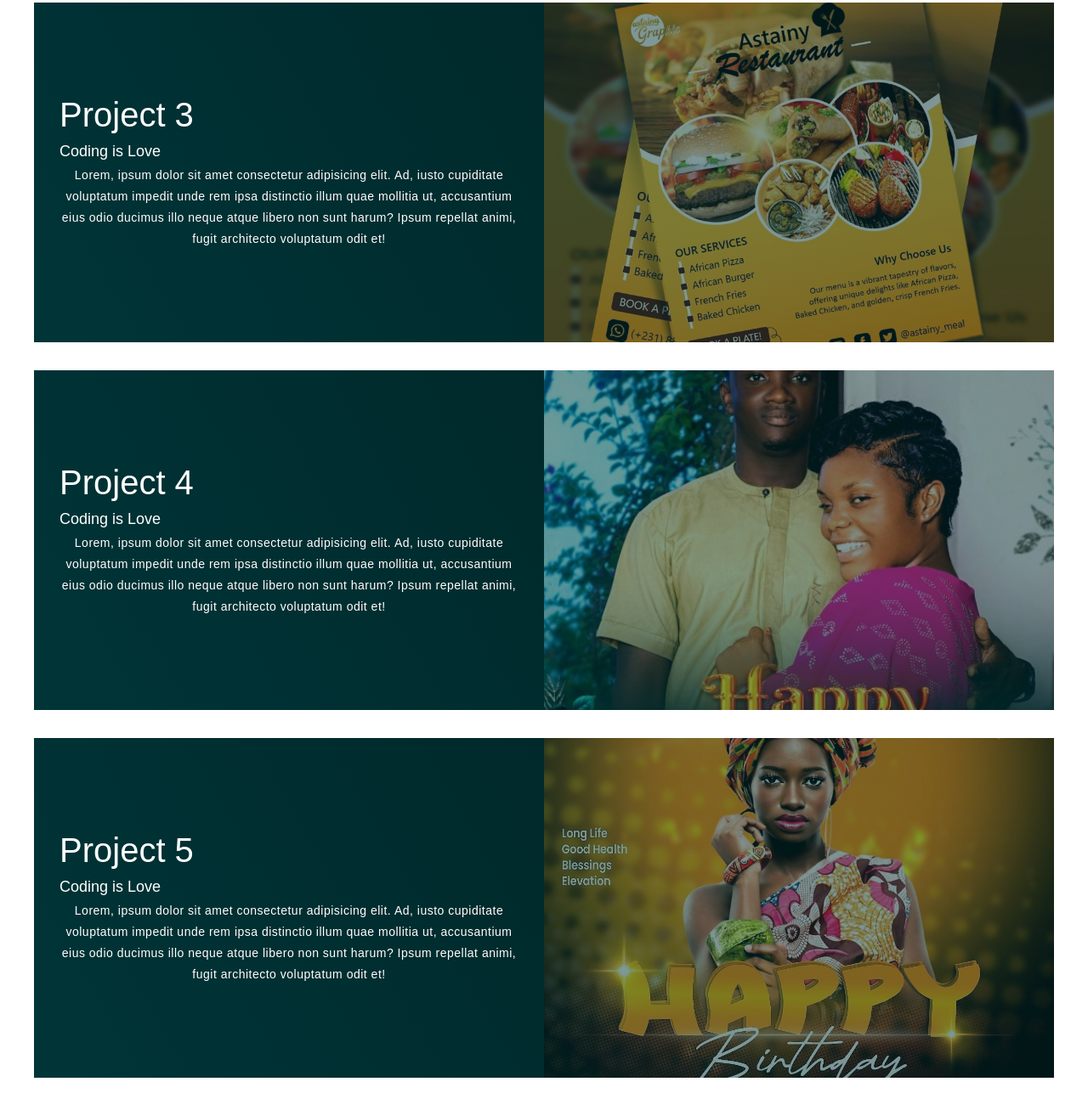
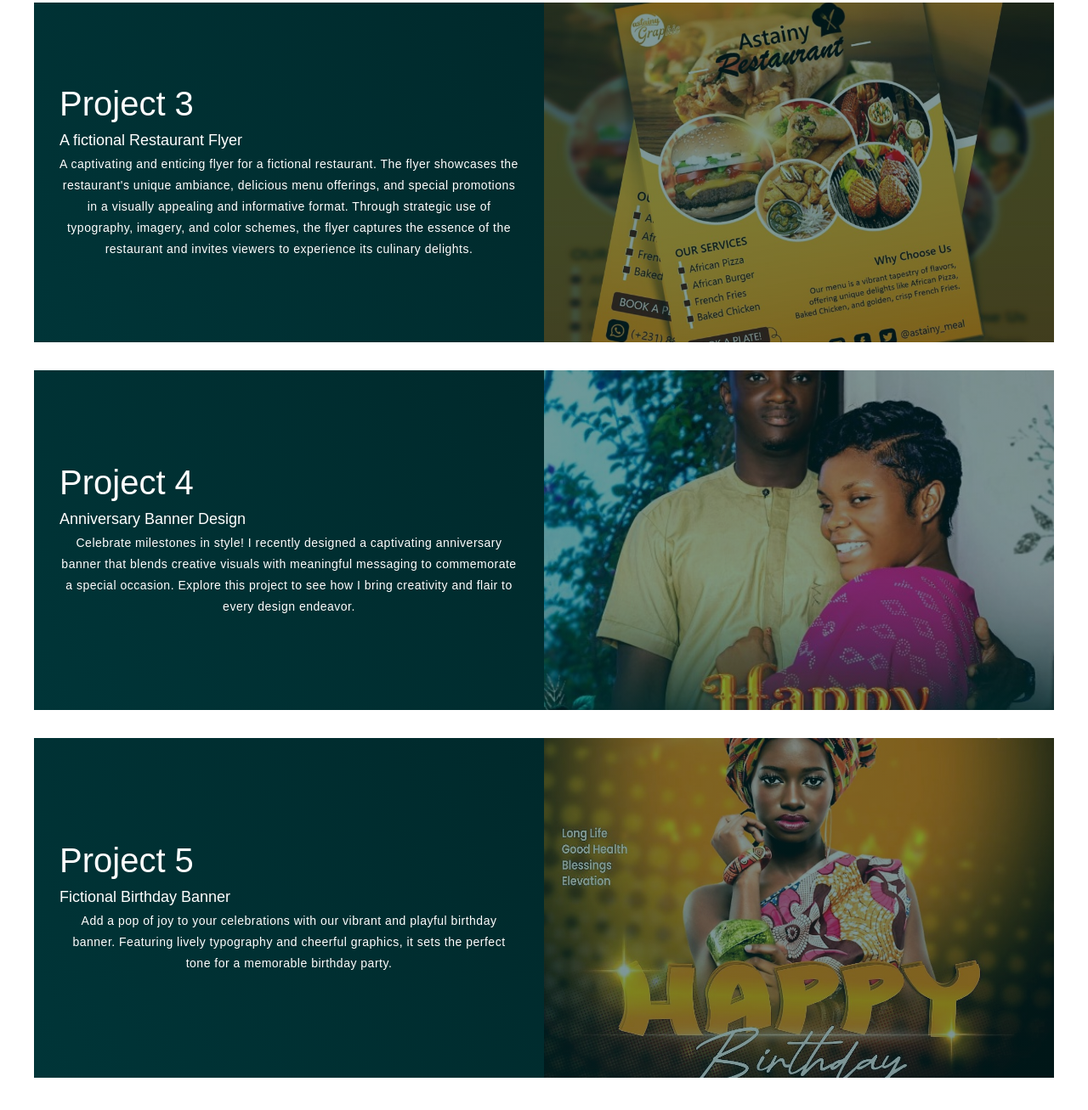
Before and after one commit to astainy1/astainyportfolio, a plain HTML site: page projects.html in a window 1280 px wide. Shown: the part 1195-2502 px from the top of the page at 85% size. Drawn offline with Linux system fonts and the light colour scheme.

Commit message:
Update projects.html

```diff
--- a/projects.html
+++ b/projects.html
@@ -88,10 +88,13 @@
         <div class="project-item">
           <div class="project-info">
             <h1>Project 3</h1>
-            <h2>Coding is Love</h2>
-            <p>Lorem, ipsum dolor sit amet consectetur adipisicing elit. Ad, iusto cupiditate voluptatum impedit unde
-              rem ipsa distinctio illum quae mollitia ut, accusantium eius odio ducimus illo neque atque libero non sunt
-              harum? Ipsum repellat animi, fugit architecto voluptatum odit et!</p>
+            <h2>A fictional Restaurant Flyer</h2>
+            <p>
+               A captivating and enticing flyer for a fictional restaurant. The flyer showcases the restaurant's unique ambiance,
+              delicious menu offerings, and special promotions in a visually appealing and informative format. Through strategic
+              use of typography, imagery, and color schemes, the flyer captures the essence of the restaurant and invites viewers
+              to experience its culinary delights.
+            </p>
           </div>
           <div class="project-img">
             <img src="./img/img-3.jpg" alt="img">
@@ -105,10 +108,13 @@
         <div class="project-item">
           <div class="project-info">
             <h1>Project 4</h1>
-            <h2>Coding is Love</h2>
-            <p>Lorem, ipsum dolor sit amet consectetur adipisicing elit. Ad, iusto cupiditate voluptatum impedit unde
-              rem ipsa distinctio illum quae mollitia ut, accusantium eius odio ducimus illo neque atque libero non sunt
-              harum? Ipsum repellat animi, fugit architecto voluptatum odit et!</p>
+            <h2>Anniversary Banner Design</h2>
+            <p>
+              Celebrate milestones in style! I recently designed a captivating anniversary banner that blends creative
+              visuals with meaningful messaging to
+              commemorate a special occasion. Explore this project to see how I bring creativity and flair
+              to every design endeavor.
+            </p>
           </div>
           <div class="project-img">
             <img src="./img/img-6.jpg" alt="img">
@@ -122,10 +128,12 @@
         <div class="project-item">
           <div class="project-info">
             <h1>Project 5</h1>
-            <h2>Coding is Love</h2>
-            <p>Lorem, ipsum dolor sit amet consectetur adipisicing elit. Ad, iusto cupiditate voluptatum impedit unde
-              rem ipsa distinctio illum quae mollitia ut, accusantium eius odio ducimus illo neque atque libero non sunt
-              harum? Ipsum repellat animi, fugit architecto voluptatum odit et!</p>
+            <h2>Fictional Birthday Banner</h2>
+            <p>
+              Add a pop of joy to your celebrations with our vibrant and playful birthday banner.
+              Featuring lively typography and cheerful graphics, it sets the perfect
+              tone for a memorable birthday party.
+            </p>
           </div>
           <div class="project-img">
             <img src="./img/img-1.jpg" alt="img">
```
